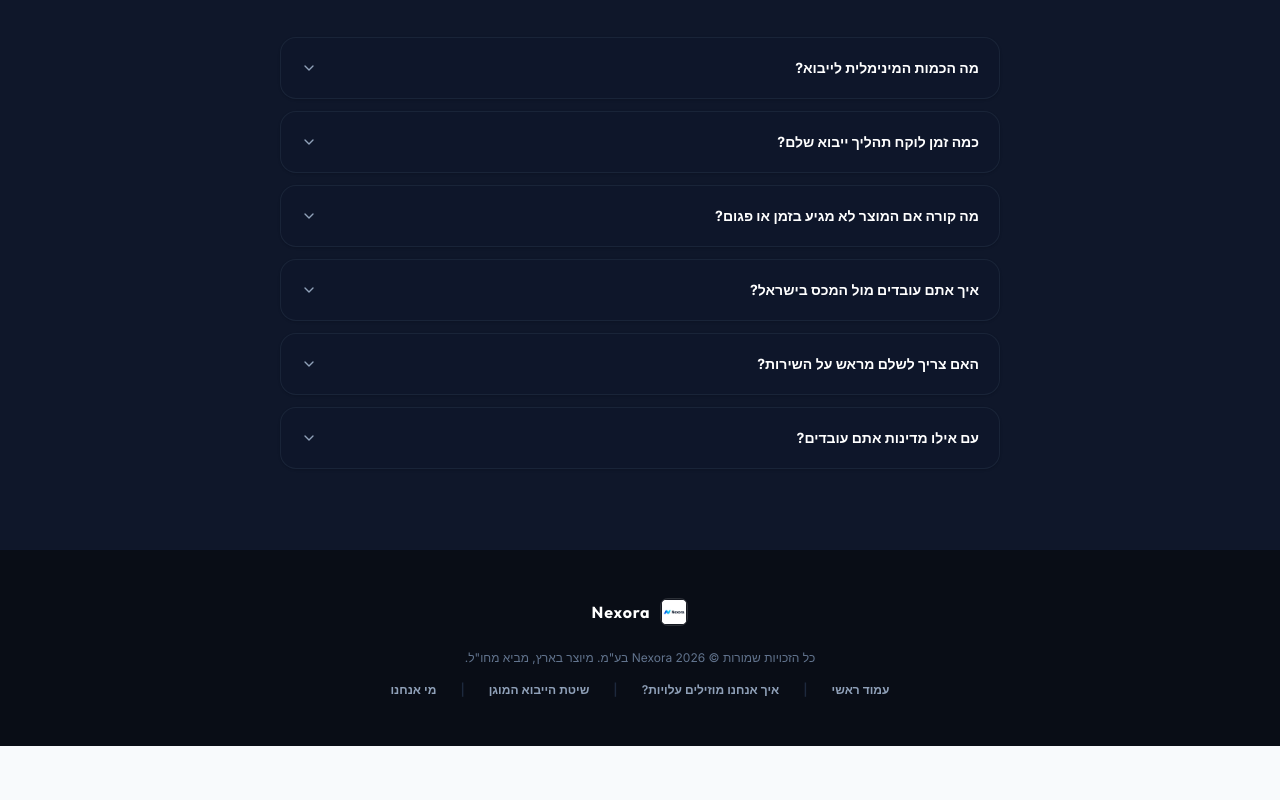
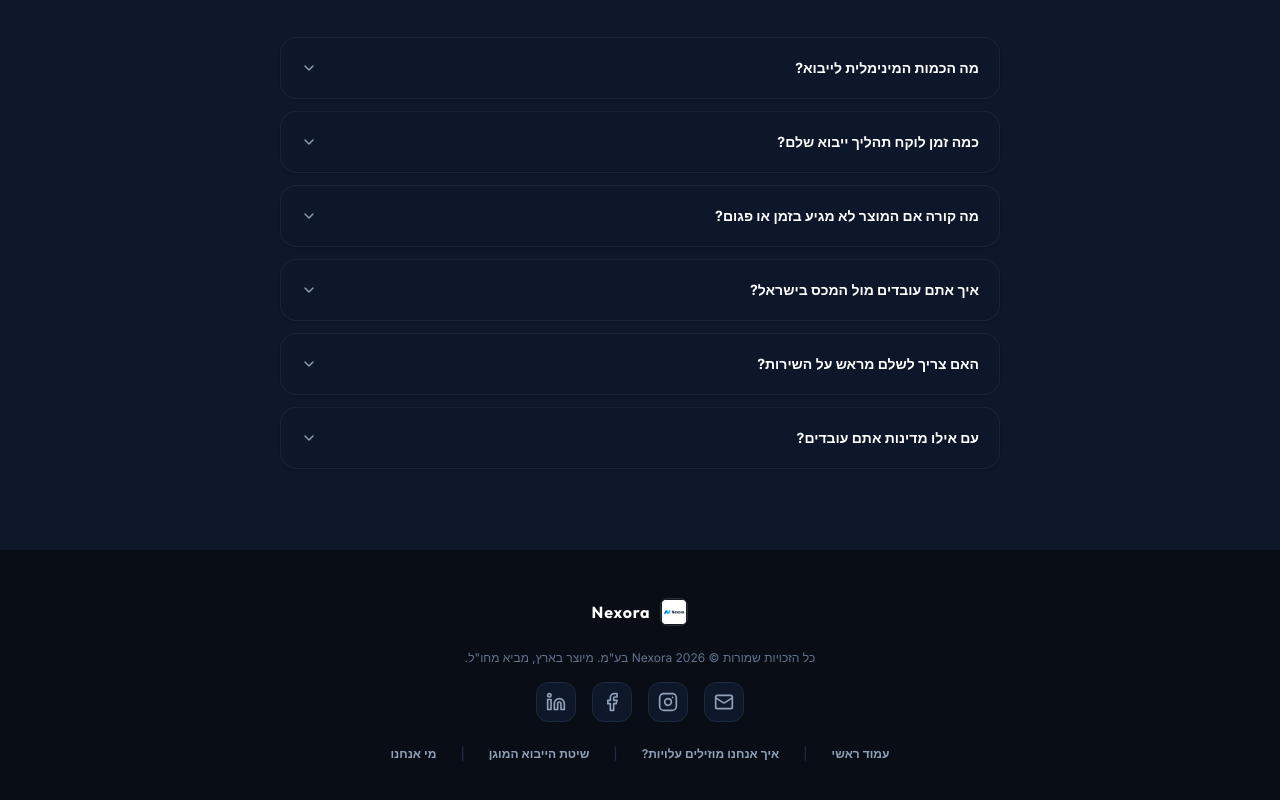
Before and after one commit to ofek-ok/nexora_website, a Next.js app: page / in a window 1280 px wide. Shown: the part 5864-6664 px from the top of the page. Before the commit the page ends 6610 px from the top, so only its background shows below. Built offline with nearby package versions, Linux system fonts and the light colour scheme; no server answers.

Commit message:
Add social media logos to footer

```diff
--- a/src/app/page.tsx
+++ b/src/app/page.tsx
@@ -1263,6 +1263,59 @@ export default function LandingPage() {
           <p className="text-xs mb-4">
             כל הזכויות שמורות © {new Date().getFullYear()} Nexora בע"מ. מיוצר בארץ, מביא מחו"ל.
           </p>
+
+          {/* Social Links */}
+          <div className="flex justify-center gap-4 mb-6">
+            <a
+              href="mailto:office@nexora.co.il"
+              className="w-10 h-10 rounded-xl bg-slate-900 border border-slate-800 flex items-center justify-center text-slate-400 hover:text-white hover:border-blue-500 hover:shadow-[0_0_10px_rgba(59,130,246,0.3)] transition-all duration-300"
+              title="שלח מייל"
+              aria-label="שלח מייל ל-Nexora"
+            >
+              <Mail className="w-5 h-5" />
+            </a>
+            <a
+              href="https://www.instagram.com/nexora.co.il/"
+              target="_blank"
+              rel="noopener noreferrer"
+              className="w-10 h-10 rounded-xl bg-slate-900 border border-slate-800 flex items-center justify-center text-slate-400 hover:text-white hover:border-pink-500 hover:shadow-[0_0_10px_rgba(236,72,153,0.3)] transition-all duration-300"
+              title="אינסטגרם"
+              aria-label="עמוד האינסטגרם של Nexora"
+            >
+              <svg viewBox="0 0 24 24" fill="none" stroke="currentColor" strokeWidth="2" strokeLinecap="round" strokeLinejoin="round" className="w-5 h-5">
+                <rect x="2" y="2" width="20" height="20" rx="5" ry="5"></rect>
+                <path d="M16 11.37A4 4 0 1 1 12.63 8 4 4 0 0 1 16 11.37z"></path>
+                <line x1="17.5" y1="6.5" x2="17.51" y2="6.5"></line>
+              </svg>
+            </a>
+            <a
+              href="https://www.facebook.com/nexora.co.il/"
+              target="_blank"
+              rel="noopener noreferrer"
+              className="w-10 h-10 rounded-xl bg-slate-900 border border-slate-800 flex items-center justify-center text-slate-400 hover:text-white hover:border-blue-600 hover:shadow-[0_0_10px_rgba(37,99,235,0.3)] transition-all duration-300"
+              title="פייסבוק"
+              aria-label="עמוד הפייסבוק של Nexora"
+            >
+              <svg viewBox="0 0 24 24" fill="none" stroke="currentColor" strokeWidth="2" strokeLinecap="round" strokeLinejoin="round" className="w-5 h-5">
+                <path d="M18 2h-3a5 5 0 0 0-5 5v3H7v4h3v8h4v-8h3l1-4h-4V7a1 1 0 0 1 1-1h3z"></path>
+              </svg>
+            </a>
+            <a
+              href="https://www.linkedin.com/company/nexora-logistics"
+              target="_blank"
+              rel="noopener noreferrer"
+              className="w-10 h-10 rounded-xl bg-slate-900 border border-slate-800 flex items-center justify-center text-slate-400 hover:text-white hover:border-blue-400 hover:shadow-[0_0_10px_rgba(96,165,250,0.3)] transition-all duration-300"
+              title="לינקדאין"
+              aria-label="עמוד הלינקדאין של Nexora"
+            >
+              <svg viewBox="0 0 24 24" fill="none" stroke="currentColor" strokeWidth="2" strokeLinecap="round" strokeLinejoin="round" className="w-5 h-5">
+                <path d="M16 8a6 6 0 0 1 6 6v7h-4v-7a2 2 0 0 0-2-2 2 2 0 0 0-2 2v7h-4v-7a6 6 0 0 1 6-6z"></path>
+                <rect x="2" y="9" width="4" height="12"></rect>
+                <circle cx="4" cy="4" r="2"></circle>
+              </svg>
+            </a>
+          </div>
+
           <div className="flex justify-center gap-6 text-xs font-semibold text-slate-400">
             <a href="#hero" onClick={(e) => handleScrollTo(e, 'hero')} className="hover:text-white transition-colors">עמוד ראשי</a>
             <span className="text-slate-800">|</span>
```
Also changed, not shown: 1 other file (tests, documents, lock files or other folders).
